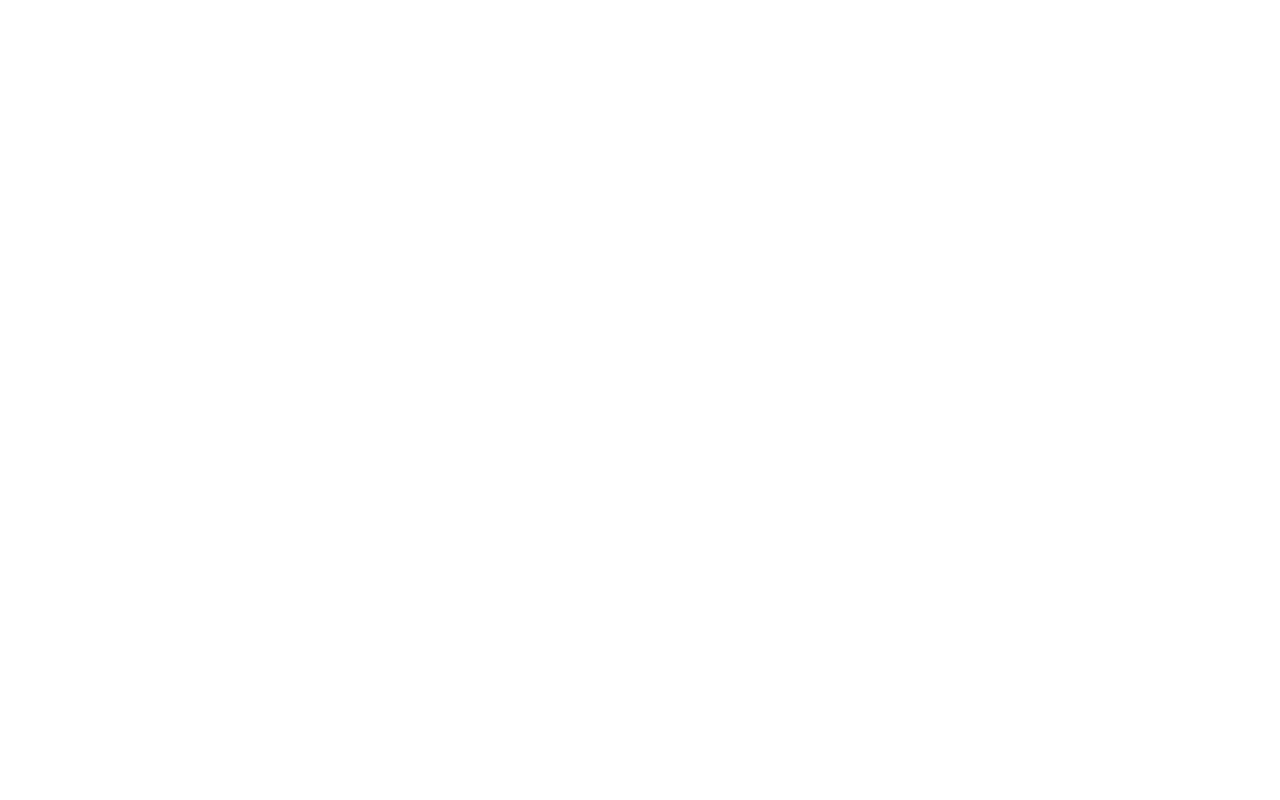
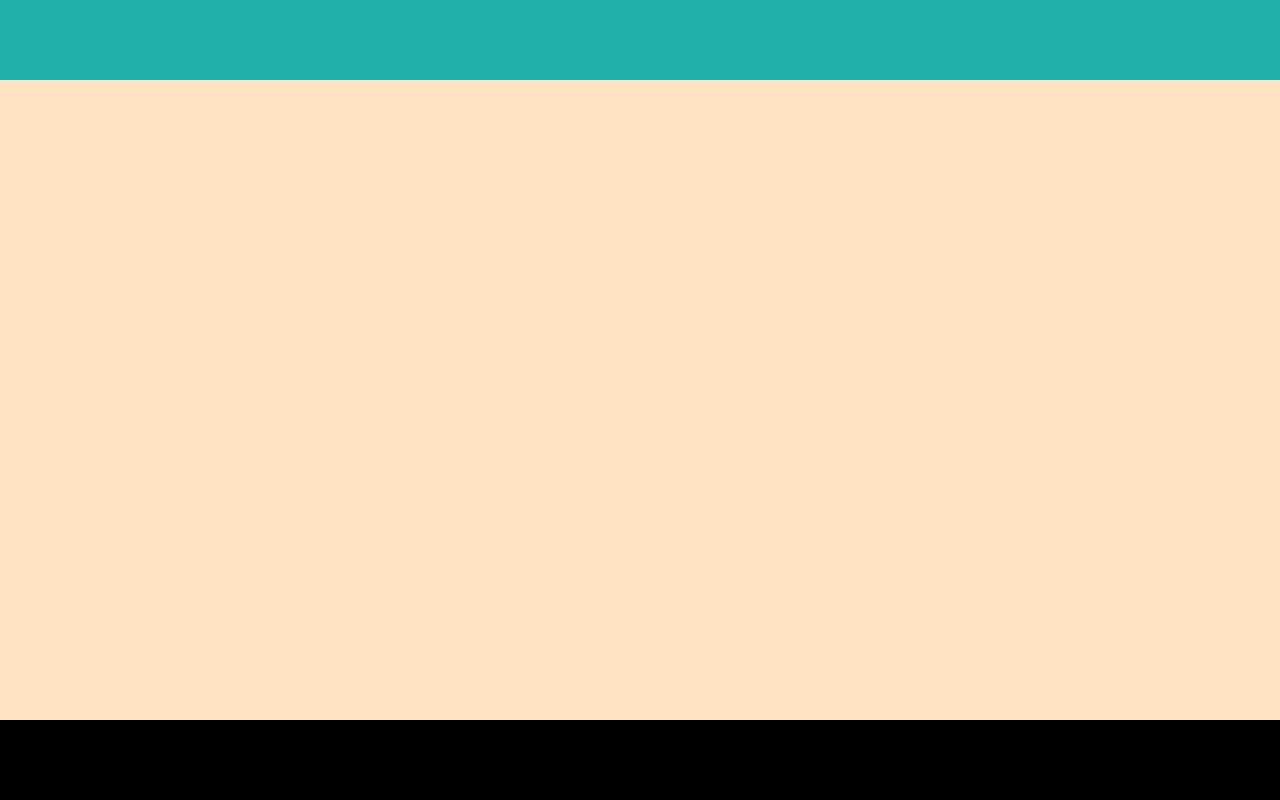
Before and after one commit to Esraa4617/pro_Fainal, a plain HTML site: page index.html in a window 1280 px wide. Drawn offline with Linux system fonts and the light colour scheme.

Commit message:
Main Section

```diff
--- a/index.html
+++ b/index.html
@@ -7,6 +7,16 @@
     <link rel="stylesheet" href="style.css">
 </head>
 <body>
+   <div id="big_box">
+    <header id="hd">
 
+    </header>
+    <main id="mn">
+
+    </main>
+    <footer id="ft">
+
+    </footer>
+   </div>
 </body>
 </html>
--- a/style.css
+++ b/style.css
@@ -0,0 +1,26 @@
+* {
+    padding: 0px;
+    margin: 0px;
+}
+
+#big_box {
+    width: 100vw;
+    height: 100vh;
+    background-color: antiquewhite;
+}
+
+#hd {
+    width:100vw ;
+    height:10vh ;
+    background-color:lightseagreen ;
+}
+#mn {
+    width:100vw ;
+    height:80vh ;
+    background-color:bisque ;
+}
+#ft {
+    width:100vw ;
+    height:10vh ;
+    background-color:black ;
+}
```
Also changed, not shown: Elegir-hosting-web-empresa.jpg (added), framework-list-website.jpg (added), web.jpg (added).
